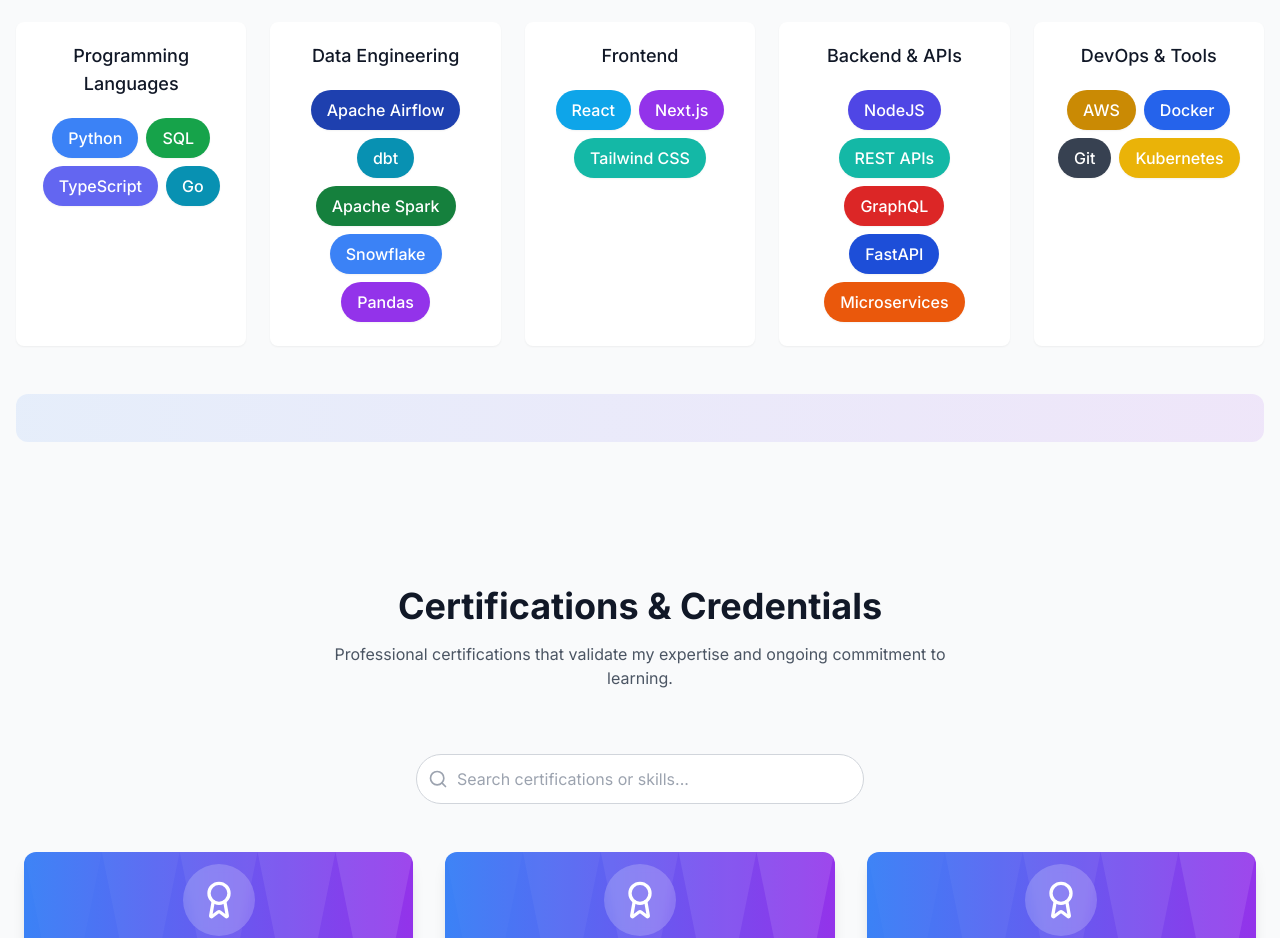
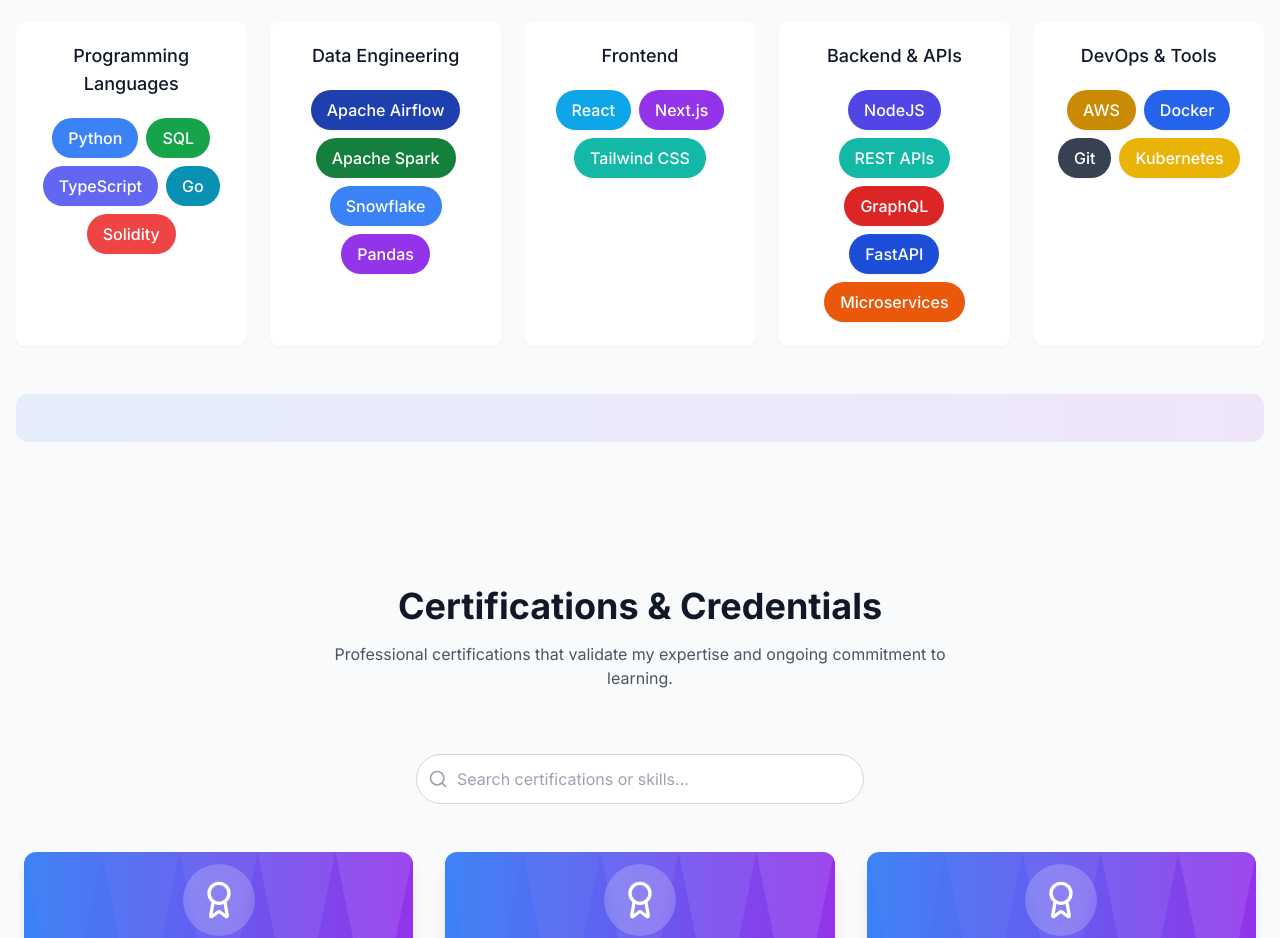
Before and after one commit to kib3tbrian/kbportfolio, a React (Create React App) app: page / in a window 1280 px wide. Shown: the part 6320-7258 px from the top of the page. Built offline with nearby package versions, Linux system fonts and the light colour scheme.

Commit message:
Update skills.js

```diff
--- a/src/data/skills.js
+++ b/src/data/skills.js
@@ -10,14 +10,14 @@
       { name: 'Python', level: 90, color: 'bg-blue-500' },
       { name: 'SQL', level: 85, color: 'bg-green-600' },
       { name: 'TypeScript', level: 78, color: 'bg-indigo-500' },
-      { name: 'Go', level: 70, color: 'bg-cyan-600' }
+      { name: 'Go', level: 70, color: 'bg-cyan-600' },
+      { name: 'Solidity', level: 78, color: 'bg-red-500' },
     ]
   },
   {
     category: 'Data Engineering',
     skills: [
       { name: 'Apache Airflow', level: 90, color: 'bg-blue-800' },
-      { name: 'dbt', level: 85, color: 'bg-cyan-600' },
       { name: 'Apache Spark', level: 75, color: 'bg-green-700' },
       { name: 'Snowflake', level: 80, color: 'bg-blue-500' },
       { name: 'Pandas', level: 80, color: 'bg-purple-600' }
```
